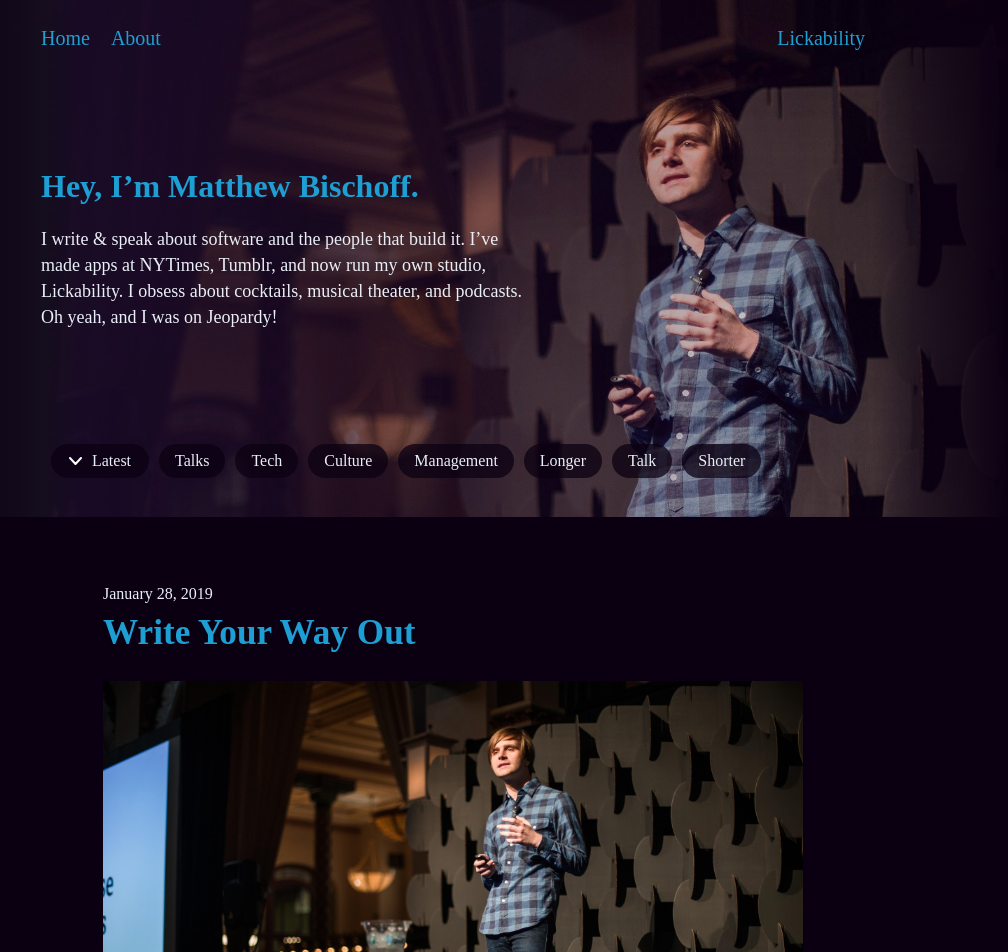
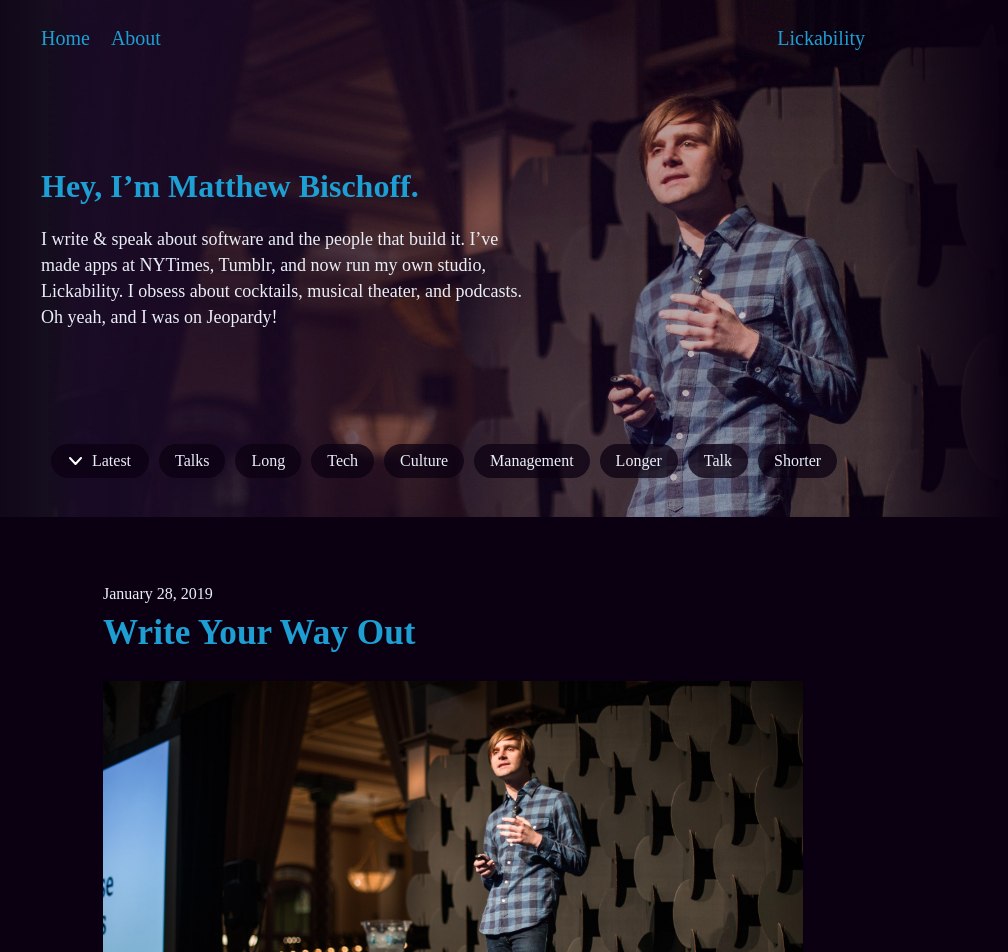
Before and after one commit to mbbischoff/website, a Jekyll site: the page built from _posts/2019-01-28-write-your-way-out.markdown, in a window 1280 px wide. Shown: the top 952 px of the page, without its empty margins (187-1195 px from the left). Built offline with Jekyll 4.4.1, drawn with Linux system fonts in a browser that asks for light colours; some web fonts are replaced.

Commit message:
Updated Write Your Way Out

```diff
--- a/_posts/2019-01-28-write-your-way-out.markdown
+++ b/_posts/2019-01-28-write-your-way-out.markdown
@@ -3,6 +3,7 @@ title: Write Your Way Out
 date: 2019-01-28 00:00:00 -05:00
 categories:
 - talks
+- long
 tags:
 - talks
 - writing
```
